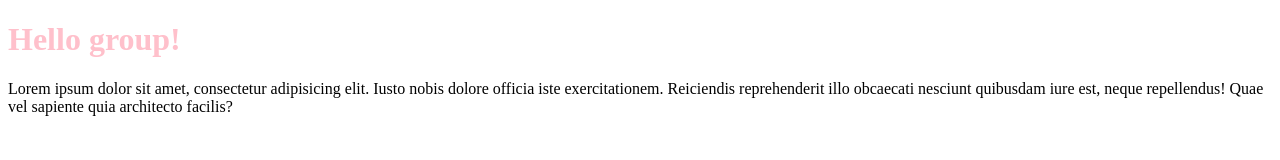
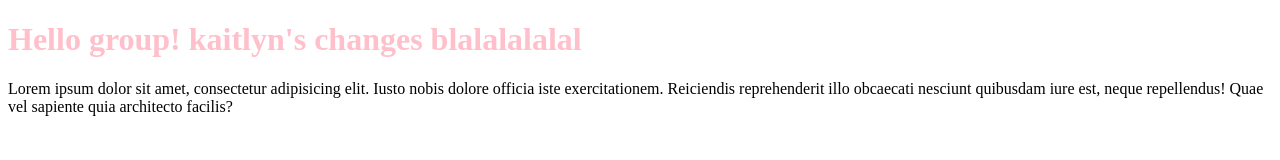
Before and after one commit to shopstyleAgency/shopstylePractice, a plain HTML site: page index.html in a window 1280 px wide. Drawn offline with Linux system fonts and the light colour scheme.

Commit message:
added kaitlyns changes to header

```diff
--- a/index.html
+++ b/index.html
@@ -6,7 +6,7 @@
 	<link rel="stylesheet" href="style.css">
 </head>
 <body>
-	<h1>Hello group!</h1>
+	<h1>Hello group! kaitlyn's changes blalalalalal</h1>
 	<p>Lorem ipsum dolor sit amet, consectetur adipisicing elit. Iusto nobis dolore officia iste exercitationem. Reiciendis reprehenderit illo obcaecati nesciunt quibusdam iure est, neque repellendus! Quae vel sapiente quia architecto facilis?</p>
 </body>
 </html>
```
